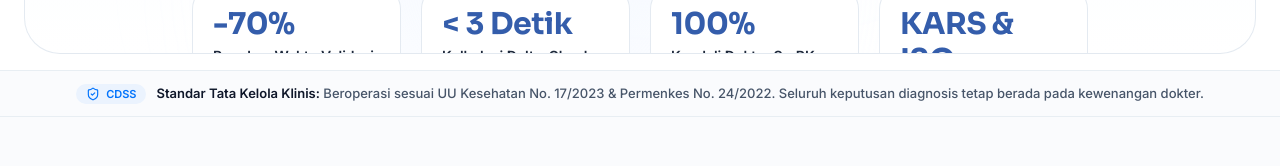
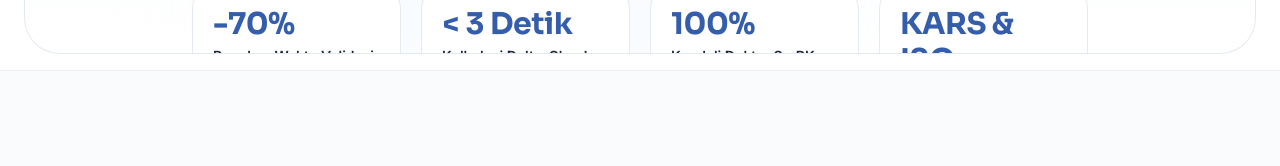
Before and after one commit to TBTBAgency/WebsiteDiagnova, a Next.js app: page /nova-ai in a window 1280 px wide. Shown: the part 730-896 px from the top of the page. Built offline with nearby package versions, Linux system fonts and the light colour scheme; no server answers.

Commit message:
refactor(nova-ai): remove CDSS regulatory notice strip below stats

```diff
--- a/app/(marketing)/nova-ai/page.tsx
+++ b/app/(marketing)/nova-ai/page.tsx
@@ -350,29 +350,9 @@ export default function NovaAIPage() {
       />
 
       {/* ══════════════════════════════════════════════════════════════
-          REFINED REGULATORY NOTICE BAR (Subtle & High-Legibility)
-          ══════════════════════════════════════════════════════════════ */}
-      <section className="w-full bg-[#FAFBFD] border-y border-slate-200/70 py-3 px-4 sm:px-6">
-        <div className="mx-auto max-w-[1560px] flex items-center justify-center gap-2.5 text-xs sm:text-[13px] font-medium text-center">
-          <span className="inline-flex items-center gap-1.5 px-2.5 py-0.5 rounded-full bg-[#EBF3FE] text-[#0073FC] text-[11px] font-semibold shrink-0">
-            <ShieldCheck className="h-3.5 w-3.5" />
-            <span>CDSS</span>
-          </span>
-          <span className="text-slate-600 leading-relaxed">
-            <strong className="text-slate-900 font-semibold">
-              {language === "ID" ? "Standar Tata Kelola Klinis:" : "Clinical Governance Standard:"}
-            </strong>{" "}
-            {language === "ID"
-              ? "Beroperasi sesuai UU Kesehatan No. 17/2023 & Permenkes No. 24/2022. Seluruh keputusan diagnosis tetap berada pada kewenangan dokter."
-              : "Conforms to national health regulations. All definitive diagnostic and therapeutic decisions remain under attending physician authority."}
-          </span>
-        </div>
-      </section>
-
-      {/* ══════════════════════════════════════════════════════════════
           SECTION 1: SYSTEM OF RECORD VS SYSTEM OF ACTION
           ══════════════════════════════════════════════════════════════ */}
-      <section className="w-full bg-[#FAFBFD] py-16 sm:py-20 lg:py-24 border-b border-slate-200/60">
+      <section className="w-full bg-[#FAFBFD] py-16 sm:py-20 lg:py-24 border-y border-slate-200/60">
         <div className="mx-auto max-w-[1560px] px-4 sm:px-6 lg:px-10 w-full">
           {/* Split Header (Left-Aligned) */}
           <div className="flex flex-col lg:flex-row lg:items-end justify-between gap-6 mb-10 sm:mb-12">
```
